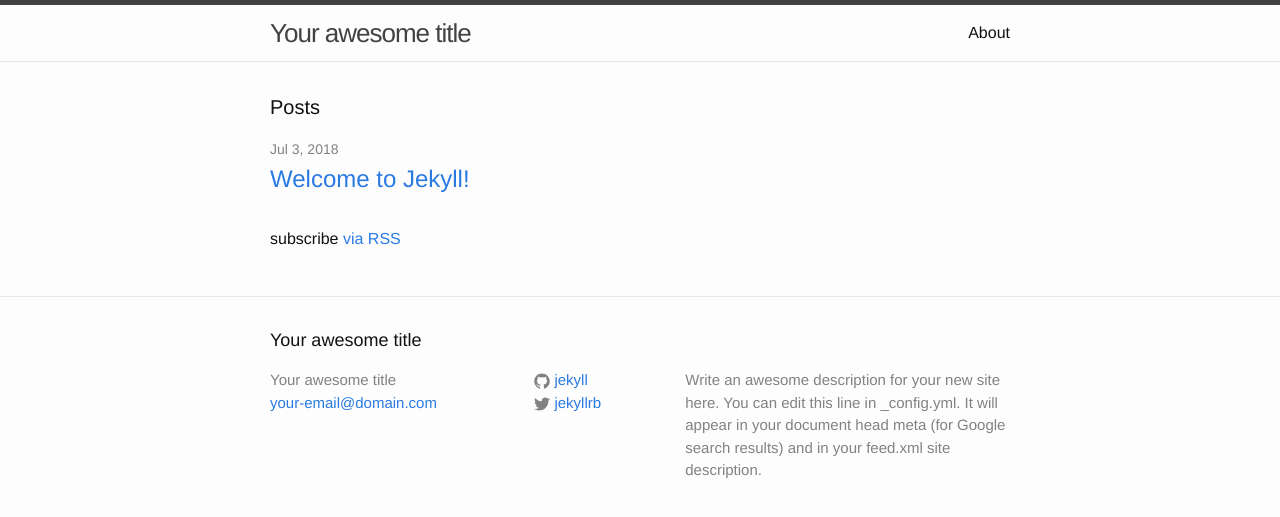
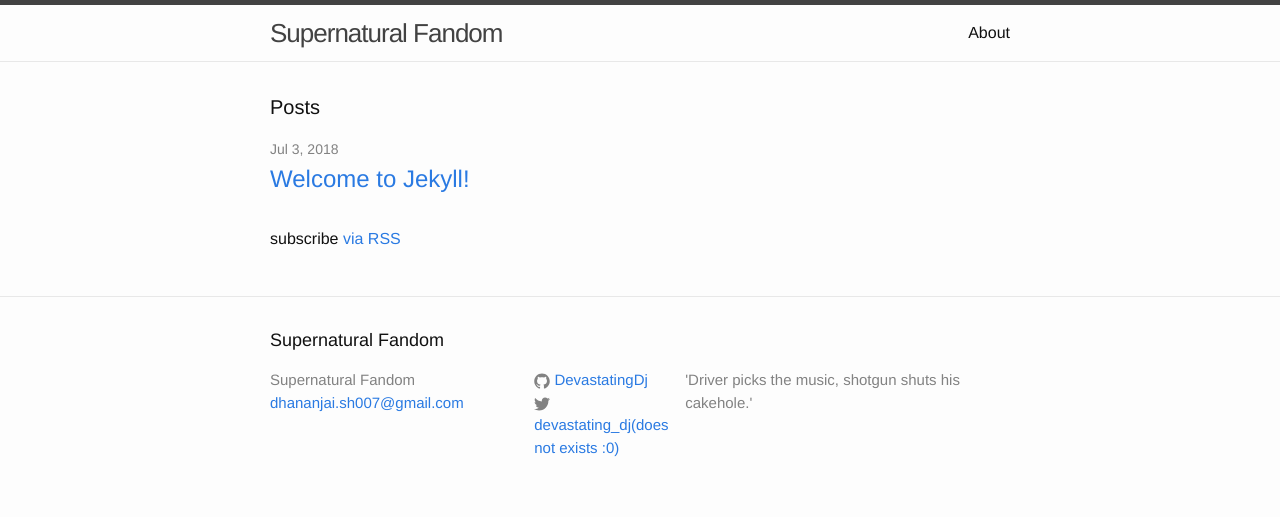
Before and after one commit to ritika1995/DevastatingDj.github.io, a Jekyll site: the page built from index.html, in a window 1280 px wide. Shown: the top 517 px of the page. Built offline with Jekyll 4.4.1, drawn with Linux system fonts in a browser that asks for light colours.

Commit message:
Update _config.yml

```diff
--- a/_config.yml
+++ b/_config.yml
@@ -6,16 +6,14 @@
 # 'jekyll serve'. If you change this file, please restart the server process.
 
 # Site settings
-title: Your awesome title
-email: your-email@domain.com
+title: Supernatural Fandom
+email: dhananjai.sh007@gmail.com
 description: > # this means to ignore newlines until "baseurl:"
-  Write an awesome description for your new site here. You can edit this
-  line in _config.yml. It will appear in your document head meta (for
-  Google search results) and in your feed.xml site description.
-baseurl: "" # the subpath of your site, e.g. /blog
-url: "http://yourdomain.com" # the base hostname & protocol for your site
-twitter_username: jekyllrb
-github_username:  jekyll
+  'Driver picks the music, shotgun shuts his cakehole.'
+baseurl: "/about" # the subpath of your site, e.g. /blog
+url: "http://supernaturalfandom.com" # the base hostname & protocol for your site
+twitter_username: devastating_dj(does not exists :0)
+github_username:  DevastatingDj
 
 # Build settings
 markdown: kramdown
```
